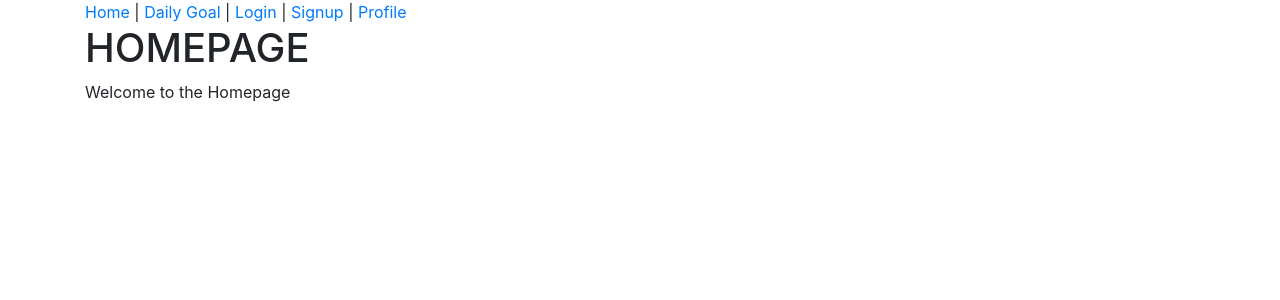
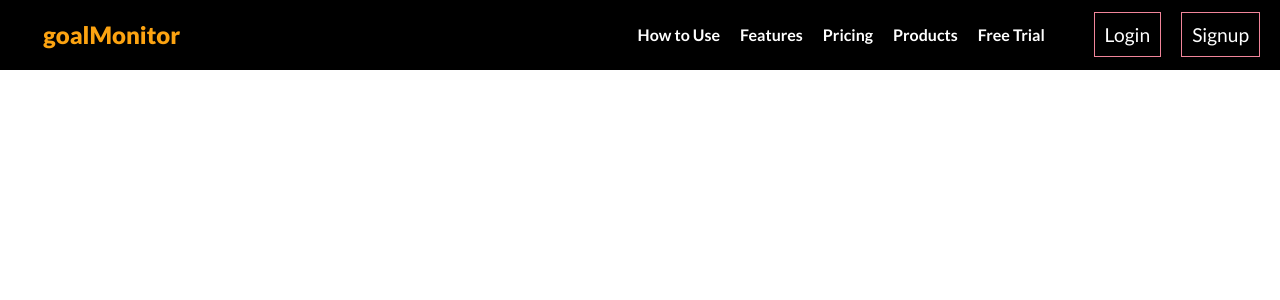
Before and after one commit to darkbotbbl/goalMonitor, a Vue app in the folder frontend/: page / in a window 1280 px wide. Shown: the top 300 px of the page. Built offline with nearby package versions, Linux system fonts and the light colour scheme.

Commit message:
Started building the frontend of the website, no interactivity yet, just static - design phase

```diff
--- a/frontend/package.json
+++ b/frontend/package.json
@@ -8,6 +8,11 @@
     "lint": "vue-cli-service lint"
   },
   "dependencies": {
+    "@fortawesome/fontawesome-svg-core": "^1.2.32",
+    "@fortawesome/free-brands-svg-icons": "^5.15.1",
+    "@fortawesome/free-regular-svg-icons": "^5.15.1",
+    "@fortawesome/free-solid-svg-icons": "^5.15.1",
+    "@fortawesome/vue-fontawesome": "^2.0.0",
     "axios": "^0.21.0",
     "bootstrap": "^4.5.3",
     "bootstrap-vue": "^2.19.0",
--- a/frontend/public/index.html
+++ b/frontend/public/index.html
@@ -3,12 +3,12 @@
     <head>
         <meta charset="utf-8">
         <meta http-equiv="X-UA-Compatible" content="IE=edge">
-        <meta name="viewport" content="width=device-width,initial-scale=1.0">
+        <meta name="viewport" content="width=device-width, initial-scale=1, shrink-to-fit=no">
         <link rel="icon" href="<%= BASE_URL %>favicon.ico">
 
         <!-- css -->
         <link rel="stylesheet" href="./static/css/bootstrap.css" />
-
+        <link rel="stylesheet" href="<%= BASE_URL %>static/fontawesome/all.min.css">
         <title>goalMonitor - track your progress in life</title>
     </head>
     <body>
--- a/frontend/src/App.vue
+++ b/frontend/src/App.vue
@@ -1,17 +1,324 @@
 <template>
+	<div>
+		<!-- Navigation -->
+		<nav id="top-navbar">
+			<input type="checkbox" id="check" v-model="checkboxValue"/>
 
-	<div class="container">
+			<label class="logo">
+				<span class="desktop-logo">goalMonitor</span><span class="mobile-logo">gM</span>
+			</label>
+			<ul class="cta-nav">
+				<li class="nav-cta-login-link">
+					<a href="#" class="nav-cta-btn">Login</a>
+				</li>
 
-		<router-link to="/">Home</router-link> |
-		<router-link to="/goal/daily">Daily Goal</router-link> |
-		<router-link to="/user/account/login">Login</router-link> |
-		<router-link to="/user/account/signup">Signup</router-link> |
-		<router-link to="/user/profile">Profile</router-link>
+				<li>
+					<a href="#" class="nav-cta-btn">Signup</a>
+				</li>
+			</ul>
 
-		<router-view/>
+			<label for="check" class="checkbtn" v-if="checkboxValue">
+				<font-awesome-icon icon="times" />
+			</label>
+			<label for="check" class="checkbtn" v-else>
+				<font-awesome-icon icon="bars" />
+			</label>
+
+			<ul class="main-nav">
+				<li v-for="item in menu_items" :key="item.tile">
+					<a href="#">
+						<div class="m-icon" :style="{backgroundColor: item.color}">
+							<v-if checkboxValue>
+								<font-awesome-icon :icon="item.icon" />
+							</v-if>
+						</div> <span>{{ item.title }}</span>
+					</a>
+				</li>
+				<li class="nav-cta-login-link">
+					<a href="#" class="nav-cta-btn">Login</a>
+				</li>
+			</ul>
+
+		</nav>
+
+		<section>
+
+		</section>
+
 	</div>
 </template>
 
+
+<script>
+
+export default {
+	data() {
+		return {
+			menu_items: [
+				{
+					icon: "question-circle",
+					color: "#358600",
+					title: "How to Use"
+				},
+				{
+					icon: "chart-line",
+					color: "#570000",
+					title: "Features",
+					submenu: [
+						{title: "Feature 1"},
+						{title: "Feature 2"},
+						{title: "Feature 3"},
+					]
+				},
+				{
+					icon: "money-bill-wave",
+					color: "#305CC2",
+					title: "Pricing",
+				},
+				{
+					icon: "boxes",
+					color: "#011638",
+					title: "Products",
+				},
+				{
+					icon: "users-cog",
+					color: "#311847",
+					title: "Free Trial"
+				}
+			],
+			checkboxValue: false,
+		}
+	},
+	components: {
+
+	},
+	computed: {
+
+	},
+}
+
+</script>
+
+/** Global styles */
 <style>
+@import url('https://fonts.googleapis.com/css2?family=Lato:ital,wght@0,100;0,300;0,400;0,700;0,900;1,100;1,300;1,400;1,700;1,900&display=swap');
+
+
+*{
+	margin: 0;
+	padding: 0;
+	text-decoration: none;
+	list-style: none;
+}
+
+:root {
+	--navbar-height: 70px;
+	--mobile-nav-width: 100%;
+}
+</style>
+
+
+<style scoped>
+
+/** Navigation */
+
+/** nav box */
+nav#top-navbar {
+	font-family: 'Lato', sans-serif;
+	height: var(--navbar-height);
+	width: 100%;
+	background-color: #000000;
+	color: white;
+}
+
+/** site label */
+nav label.logo{
+	font-size: 1.5rem;
+	font-weight: 900;
+	color: #FCA311;
+	line-height: var(--navbar-height);
+	margin: 0 1.8em;
+}
+
+nav label.logo .mobile-logo {
+	display: none;
+}
+
+/** desktop navigation */
+nav ul.main-nav {
+	float: right;
+	margin-right: 1.8em;
+}
+
+nav  li {
+	display: inline-block;
+	line-height: var(--navbar-height);
+	margin-right: 20px;
+	cursor: pointer;
+}
+nav ul.main-nav li:nth-last-child(1) {
+	margin-right: 0;
+}
+
+nav ul.main-nav li a {
+	text-decoration: none;
+	font-size: 1rem;
+	font-weight: bold;
+	color: white;
+}
+
+nav ul.main-nav li a:hover {
+	color: #004FFF;
+}
+
+/** check button used to toggle */
+label.checkbtn {
+	font-size: 1.5rem;
+	line-height: var(--navbar-height);
+	float: right;
+	margin-right: 1.8em;
+	cursor: pointer;
+	display: none;
+	color: #FC466B;
+}
+
+#check {
+	display: none;
+}
+
+/** Cta buttons - the login and signup on the navbar */
+nav ul.cta-nav {
+	float: right;
+}
+
+nav ul.cta-nav li a {
+	text-decoration: none;
+	font-size: 1.2rem;
+	font-weight: 500;
+	color: white;
+}
+
+.nav-cta-btn {
+	padding: 10px;
+	border: 1px solid #f1859a;
+}
+
+.nav-cta-btn:hover {
+	background: linear-gradient(90deg, #FC466B 0%, #3F5EFB 100%);
+	color: white;
+}
+
+/** the icon box  on the mobile menu*/
+.m-icon {
+	display: none;
+}
+
+nav ul.main-nav li.nav-cta-login-link {
+	display: none;
+}
+
+
+/** Mobile nav */
+@media screen and (max-width: 865px) {
+	label.checkbtn {
+		display: block;
+	}
+
+	nav label.logo {
+		margin-left: 1.2em;
+	}
+
+	/** The box having the icons in it */
+	.m-icon {
+		display: inline;
+	}
+
+	.m-icon {
+		border: 1px solid white;
+		display: inline-block;
+		height: 40px;
+		width: 40px;
+		font-size: 1.2rem;
+		text-align: center;
+		border-radius: 5px;
+		margin-right: 0.4em;
+	}
+
+	/** Mobile Navigation */
+	nav ul.main-nav {
+		position: fixed;
+		height: 100vh;
+		width: 362px;
+		background-color: #08090A;
+		top: calc(var(--navbar-height));
+		left: -100%;
+		text-align: center;
+		transition: all .1s;
+		box-shadow: 0px 5px 2px 0  #b3b9b9;
+		border-bottom-right-radius: 5px;
+		border-bottom-left-radius: 5px;
+		border-top: 4px inset #f1859a;
+	}
+
+	nav ul.main-nav li {
+		display: block;
+		line-height: 40px;
+		margin:  0;
+		text-align: left;
+		width: 100%;
+		padding: 20px 30px;
+		cursor: pointer;
+	}
+
+	/** Do a slight rotation on hover */
+
+	nav ul.main-nav li:hover {
+		background: #474444;
+	}
+
+	nav ul.main-nav li a {
+		font-size: 1.0rem;
+		color: white;
+	}
+
+	nav ul.main-nav li a:hover {
+		color: white;
+	}
+
+	/** Changes after the toggle has been clicked */
+	#check:checked ~ ul.main-nav {
+		left: calc((100% - var(--mobile-nav-width))/2);
+	}
+
+	#check:checked ~ label.checkbtn {
+		color: red;
+	}
+}
+
+/** breakpoint to change logo */
+@media screen and (max-width: 460px){
+	nav label.logo .mobile-logo {
+		display: inline-block;
+	}
+	nav label.logo .desktop-logo {
+		display: none;
+	}
+}
+
+/** breakpoint for smaller screens  */
+@media screen and (max-width: 362px){
+	nav ul.cta-nav li.nav-cta-login-link {
+		display: none;
+	}
+
+	nav ul.main-nav li.nav-cta-login-link {
+		display: block;
+	}
+
+	nav ul.main-nav {
+
+		width: var(--mobile-nav-width);
+	}
+}
 
 </style>
--- a/frontend/src/main.js
+++ b/frontend/src/main.js
@@ -1,17 +1,28 @@
 import Vue from 'vue'
-import App from './App.vue'
-import { BootstrapVue, IconsPlugin } from 'bootstrap-vue'
 import axios from 'axios'
 import VueAxios from 'vue-axios'
+
+import App from './App.vue'
+import router from './router'
+import store from './store'
+
+import { BootstrapVue, IconsPlugin } from 'bootstrap-vue'
 import 'bootstrap/dist/css/bootstrap.css'
 import 'bootstrap-vue/dist/bootstrap-vue.css'
-import router from './router'
-import store from './store'
+
+import { library } from '@fortawesome/fontawesome-svg-core'
+import { faBars, faMoneyBillWave, faBoxes, faUsersCog, faQuestionCircle, faChartLine, faTimes } from '@fortawesome/free-solid-svg-icons'
+import { FontAwesomeIcon } from '@fortawesome/vue-fontawesome'
+
+// Using fontawesome
+library.add(faBars, faMoneyBillWave, faBoxes, faUsersCog, faQuestionCircle, faChartLine, faTimes)
+Vue.component('font-awesome-icon', FontAwesomeIcon)
 
 // Install BootstrapVue
 Vue.use(BootstrapVue)
 // Optionally install the BootstrapVue icon components plugin
 Vue.use(IconsPlugin)
+
 // Vue Axios
 Vue.use(VueAxios, axios)
 
```
Also changed, not shown: 1 other file (tests, documents, lock files or other folders).
